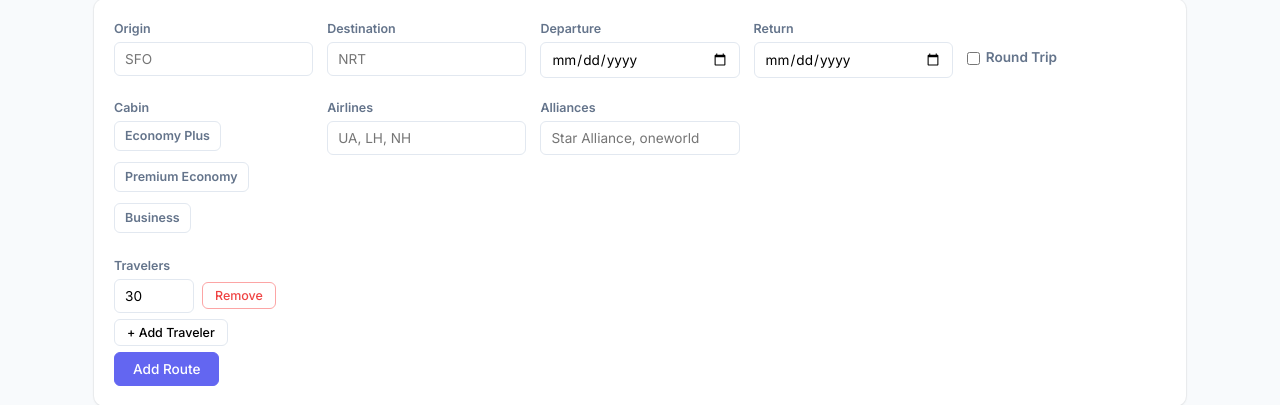
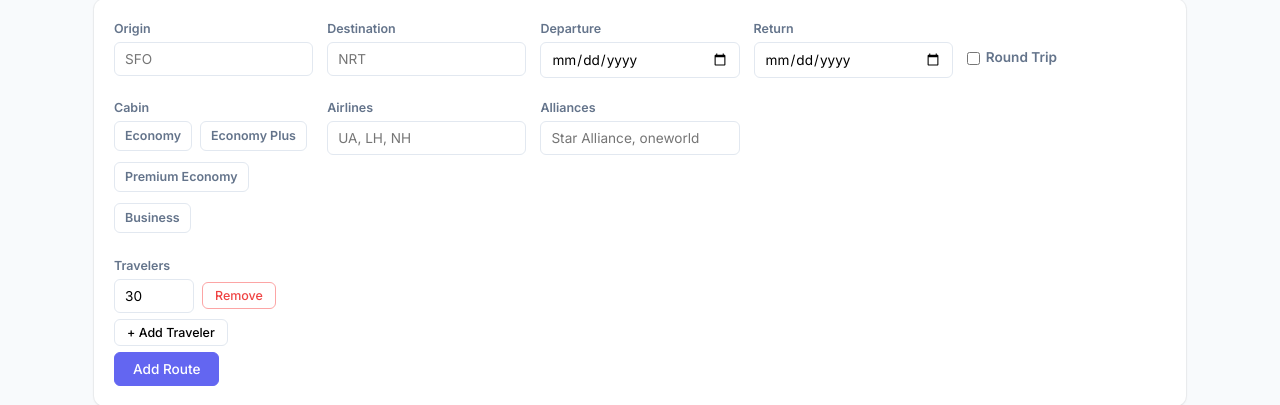
Before and after one commit to ipodubnyy/track_flights, a FastAPI app: page / in a window 1280 px wide. Shown: the part 347-752 px from the top of the page. Run offline with FastAPI, Linux system fonts and the light colour scheme; the visitor is signed in with stand-in values (Sample User, id 1); data that the repository does not hold is empty.

Commit message:
Add Economy cabin as selectable option in add/edit forms
Economy was already supported in the backend but wasn't shown as a
checkbox in the UI. Now appears as the first cabin option alongside
Economy Plus, Premium Economy, and Business.

Co-Authored-By: Claude Opus 4.6 (1M context) <noreply@anthropic.com>

```diff
--- a/templates/index.html
+++ b/templates/index.html
@@ -118,6 +118,7 @@
         <div class="form-group">
             <label>{{ t('cabin') }}</label>
             <div class="checkbox-group">
+                <label class="chip-label"><input type="checkbox" name="cabin" value="economy"> {{ t('economy') }}</label>
                 <label class="chip-label"><input type="checkbox" name="cabin" value="economy_plus"> {{ t('economy_plus') }}</label>
                 <label class="chip-label"><input type="checkbox" name="cabin" value="premium_economy"> {{ t('premium_economy') }}</label>
                 <label class="chip-label"><input type="checkbox" name="cabin" value="business"> {{ t('business') }}</label>
@@ -170,6 +171,7 @@
             <div class="form-group">
                 <label>{{ t('cabin') }}</label>
                 <div class="checkbox-group" id="edit-cabin-group">
+                    <label class="chip-label"><input type="checkbox" name="edit_cabin" value="economy"> {{ t('economy') }}</label>
                     <label class="chip-label"><input type="checkbox" name="edit_cabin" value="economy_plus"> {{ t('economy_plus') }}</label>
                     <label class="chip-label"><input type="checkbox" name="edit_cabin" value="premium_economy"> {{ t('premium_economy') }}</label>
                     <label class="chip-label"><input type="checkbox" name="edit_cabin" value="business"> {{ t('business') }}</label>
```
